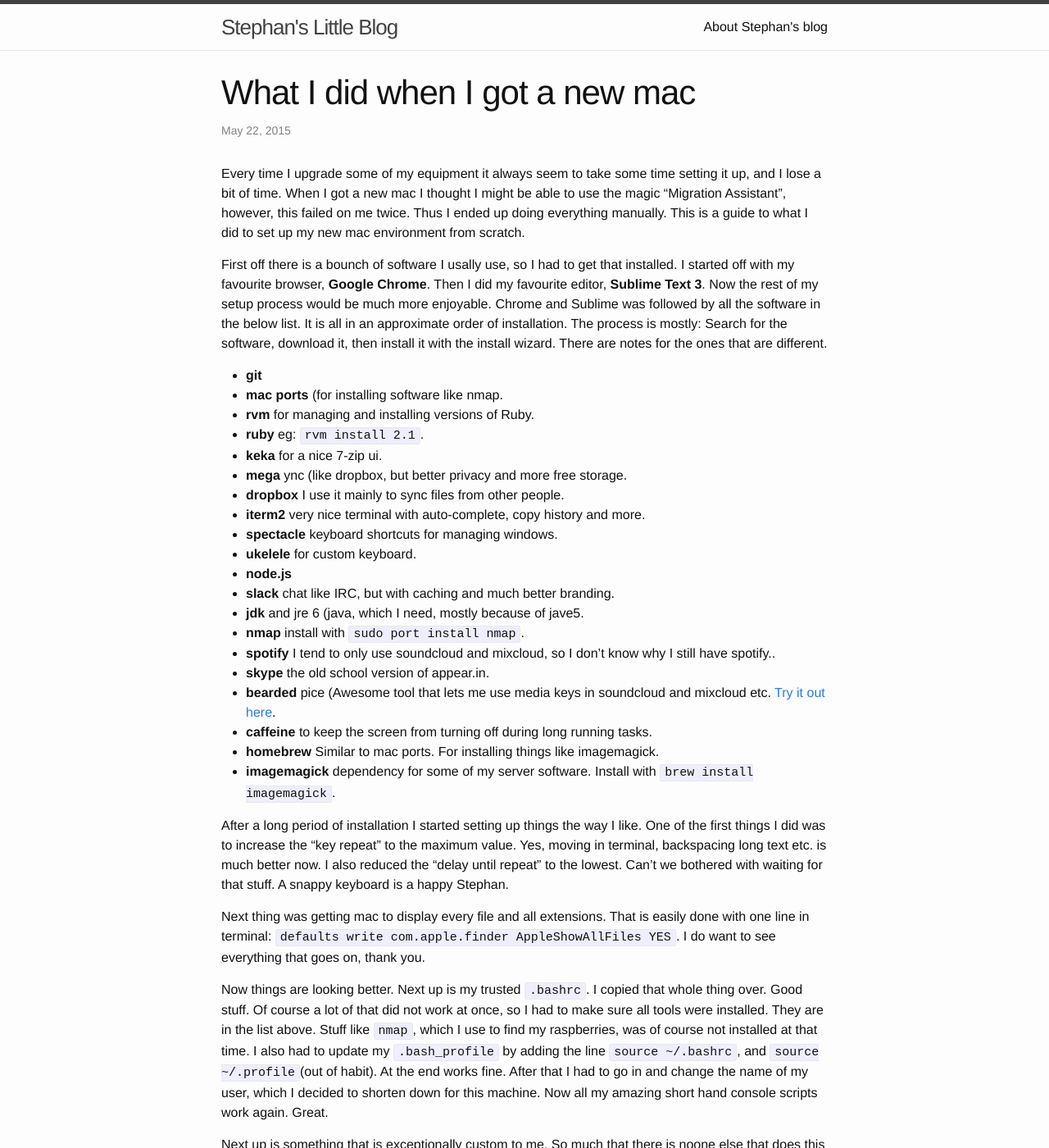
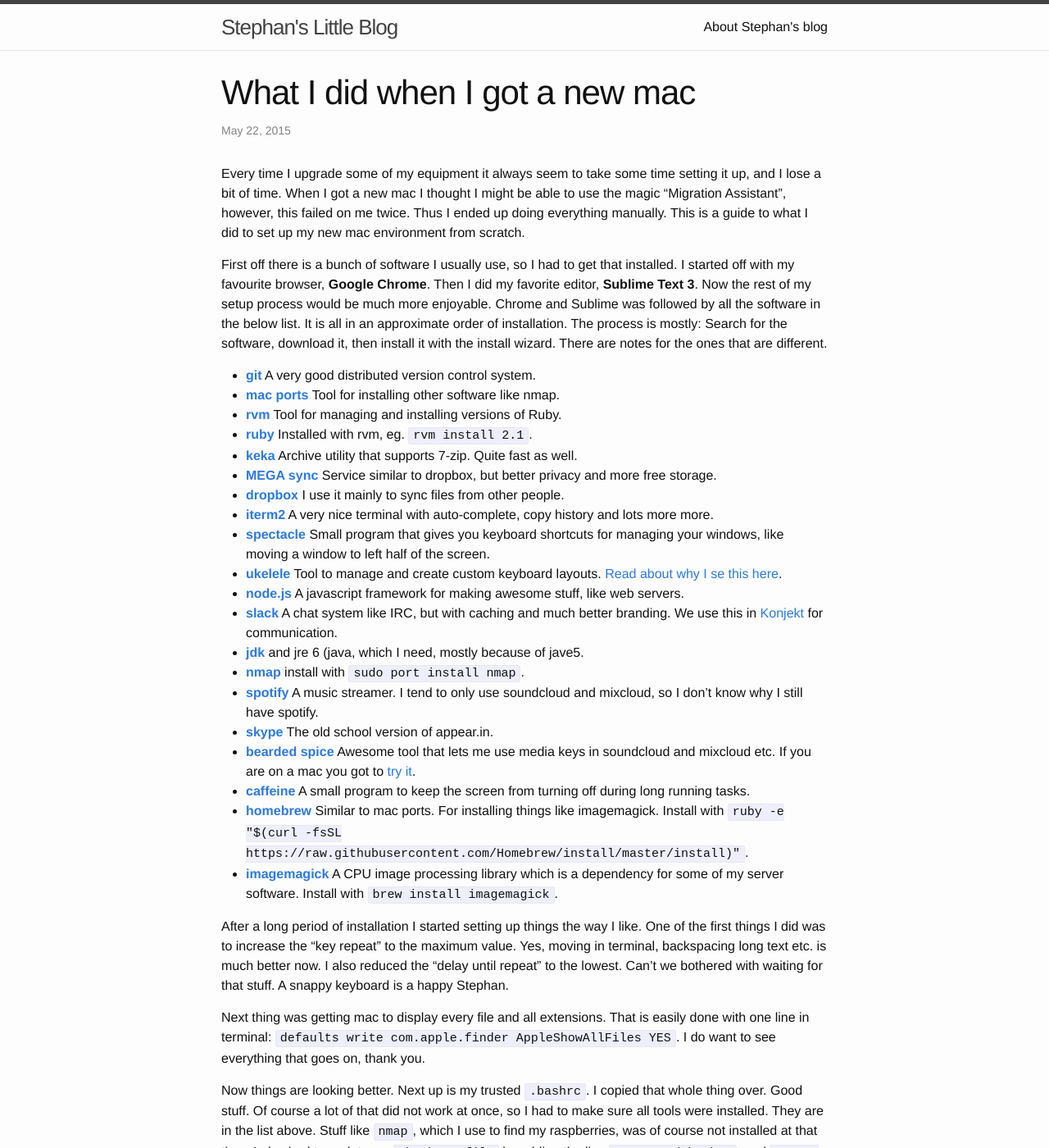
Before and after one commit to stephan-nordnes-eriksen/stephan-nordnes-eriksen.github.io, a Jekyll site: the page built from _posts/2015-05-22-new-mac.markdown, in a window 1280 px wide and 1400 px high. Shown: the whole window at 82% size. Built offline with Jekyll 4.4.1, drawn with Linux system fonts in a browser that asks for light colours; comment, search, counter and statistics services are not loaded.

Commit message:
Adding lots of links and improving software description

```diff
--- a/_posts/2015-05-22-new-mac.markdown
+++ b/_posts/2015-05-22-new-mac.markdown
@@ -9,28 +9,28 @@ share: True
 
 Every time I upgrade some of my equipment it always seem to take some time setting it up, and I lose a bit of time. When I got a new mac I thought I might be able to use the magic "Migration Assistant", however, this failed on me twice. Thus I ended up doing everything manually. This is a guide to what I did to set up my new mac environment from scratch.
 
-First off there is a bounch of software I usally use, so I had to get that installed. I started off with my favourite browser, **Google Chrome**. Then I did my favourite editor, **Sublime Text 3**. Now the rest of my setup process would be much more enjoyable. Chrome and Sublime was followed by all the software in the below list. It is all in an approximate order of installation. The process is mostly: Search for the software, download it, then install it with the install wizard. There are notes for the ones that are different.
+First off there is a bunch of software I usually use, so I had to get that installed. I started off with my favourite browser, **Google Chrome**. Then I did my favorite editor, **Sublime Text 3**. Now the rest of my setup process would be much more enjoyable. Chrome and Sublime was followed by all the software in the below list. It is all in an approximate order of installation. The process is mostly: Search for the software, download it, then install it with the install wizard. There are notes for the ones that are different.
 
- - **git**
- - **mac ports** (for installing software like nmap.
- - **rvm** for managing and installing versions of Ruby.
- - **ruby** eg: `rvm install 2.1`.
- - **keka** for a nice 7-zip ui.
- - **mega** ync (like dropbox, but better privacy and more free storage.
- - **dropbox** I use it mainly to sync files from other people.
- - **iterm2** very nice terminal with auto-complete, copy history and more.
- - **spectacle** keyboard shortcuts for managing windows.
- - **ukelele** for custom keyboard.
- - **node.js**
- - **slack** chat like IRC, but with caching and much better branding.
- - **jdk**  and jre 6 (java, which I need, mostly because of jave5.
- - **nmap** install with `sudo port install nmap`.
- - **spotify** I tend to only use soundcloud and mixcloud, so I don't know why I still have spotify..
- - **skype** the old school version of appear.in.
- - **bearded** pice (Awesome tool that lets me use media keys in soundcloud and mixcloud etc. [Try it out here](http://beardedspice.com/).
- - **caffeine** to keep the screen from turning off during long running tasks.
- - **homebrew** Similar to mac ports. For installing things like imagemagick.
- - **imagemagick** dependency for some of my server software. Install with `brew install imagemagick`.
+ - [**git**](https://git-scm.com/) A very good distributed version control system.
+ - [**mac ports**](https://www.macports.org/) Tool for installing other software like nmap.
+ - [**rvm**](rvm.io) Tool for managing and installing versions of Ruby.
+ - [**ruby**](ruby-lang.org) Installed with rvm, eg. `rvm install 2.1`.
+ - [**keka**](http://www.kekaosx.com/en/) Archive utility that supports 7-zip. Quite fast as well.
+ - [**MEGA sync**](mega.co.nz) Service similar to dropbox, but better privacy and more free storage.
+ - [**dropbox**](dropbox.com) I use it mainly to sync files from other people.
+ - [**iterm2**](https://www.iterm2.com/) A very nice terminal with auto-complete, copy history and lots more more.
+ - [**spectacle**](http://spectacleapp.com/) Small program that gives you keyboard shortcuts for managing your windows, like moving a window to left half of the screen.
+ - [**ukelele**](http://scripts.sil.org/cms/scripts/page.php?site_id=nrsi&id=ukelele) Tool to manage and create custom keyboard layouts. [Read about why I se this here](/keyboard/custom/tech/2015/05/22/nsiep.html).
+ - [**node.js**](nodejs.org) A javascript framework for making awesome stuff, like web servers.
+ - [**slack**](slack.com) A chat system like IRC, but with caching and much better branding. We use this in [Konjekt](https://konjekt.com) for communication.
+ - [**jdk**](http://www.oracle.com/technetwork/java/javase/downloads/index.html)  and jre 6 (java, which I need, mostly because of jave5.
+ - [**nmap**](https://nmap.org/) install with `sudo port install nmap`.
+ - [**spotify**](spotify.com) A music streamer. I tend to only use soundcloud and mixcloud, so I don't know why I still have spotify.
+ - [**skype**](skype.com) The old school version of appear.in.
+ - [**bearded spice**](http://beardedspice.com/) Awesome tool that lets me use media keys in soundcloud and mixcloud etc. If you are on a mac you got to [try it](http://beardedspice.com/).
+ - [**caffeine**](https://itunes.apple.com/us/app/caffeine/id411246225?mt=12) A small program to keep the screen from turning off during long running tasks.
+ - [**homebrew**](brew.sh) Similar to mac ports. For installing things like imagemagick. Install with `ruby -e "$(curl -fsSL https://raw.githubusercontent.com/Homebrew/install/master/install)"`.
+ - [**imagemagick**](http://www.imagemagick.org/script/index.php) A CPU image processing library which is a dependency for some of my server software. Install with `brew install imagemagick`.
 
 
 After a long period of installation I started setting up things the way I like. One of the first things I did was to increase the "key repeat" to the maximum value. Yes, moving in terminal, backspacing long text etc. is much better now. I also reduced the "delay until repeat" to the lowest. Can't we bothered with waiting for that stuff. A snappy keyboard is a happy Stephan.
```
